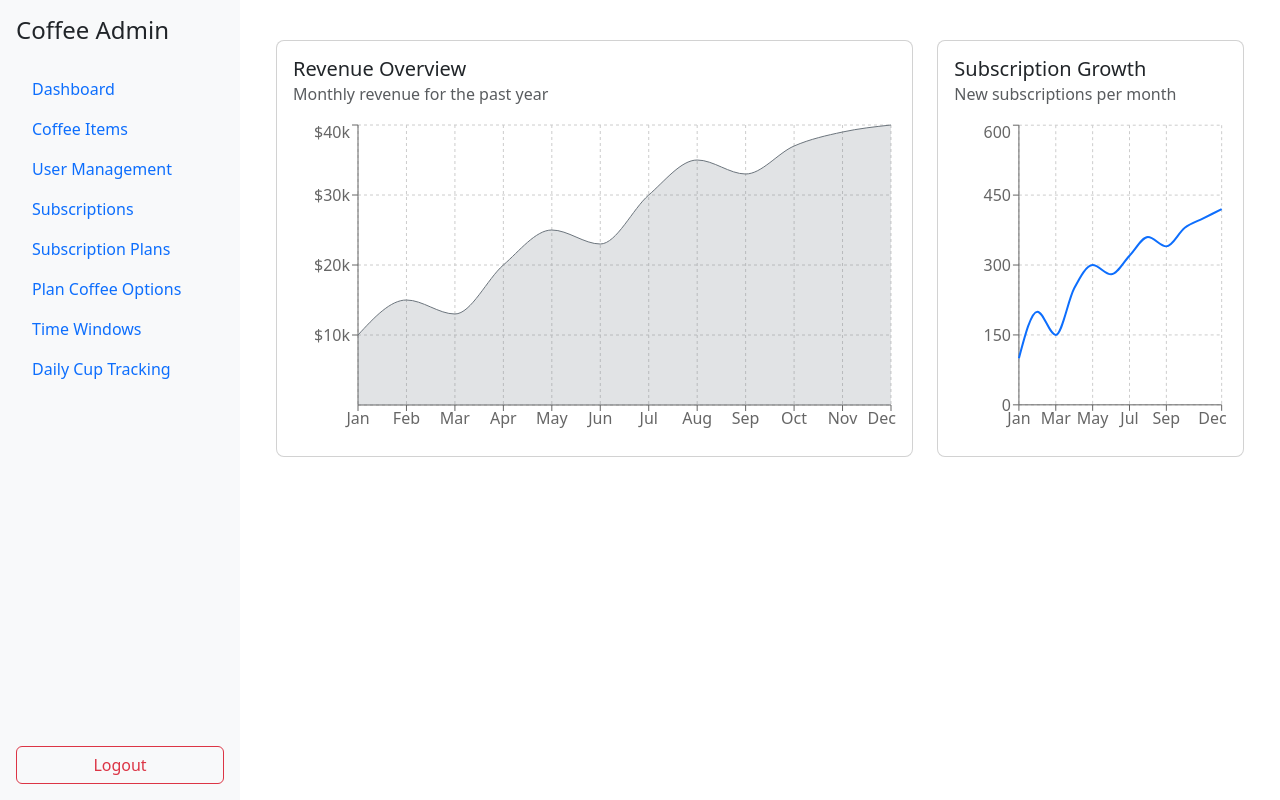
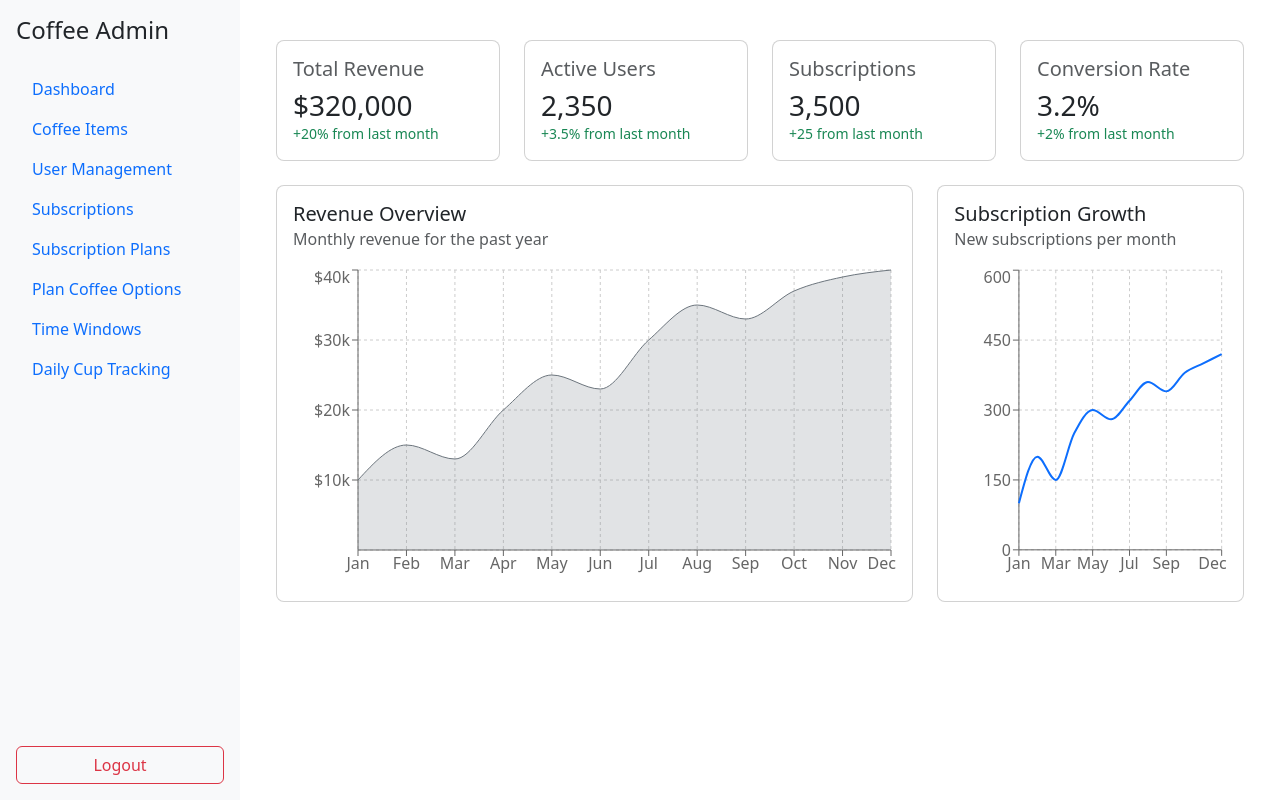
Before and after one commit to nhutai0403/coffee-subscription-web, a React (Vite) app: page /dashboard in a window 1280 px wide. Built offline with nearby package versions, Linux system fonts and the light colour scheme; no server answers; sample sign-in values are in the browser's storage.

Commit message:
feat: add dashboard summary statistics

```diff
--- a/src/pages/Dashboard.jsx
+++ b/src/pages/Dashboard.jsx
@@ -42,8 +42,50 @@ const subscriptionData = [
 ]
 
 export default function Dashboard() {
+  const totalRevenue = revenueData.reduce((sum, r) => sum + r.revenue, 0)
+  const totalSubscriptions = subscriptionData.reduce(
+    (sum, s) => sum + s.subscribers,
+    0,
+  )
+
+  const stats = [
+    {
+      title: 'Total Revenue',
+      value: `$${totalRevenue.toLocaleString()}`,
+      change: '+20% from last month',
+    },
+    {
+      title: 'Active Users',
+      value: '2,350',
+      change: '+3.5% from last month',
+    },
+    {
+      title: 'Subscriptions',
+      value: totalSubscriptions.toLocaleString(),
+      change: '+25 from last month',
+    },
+    {
+      title: 'Conversion Rate',
+      value: '3.2%',
+      change: '+2% from last month',
+    },
+  ]
+
   return (
     <Container fluid className="py-3">
+      <Row className="g-4 mb-4">
+        {stats.map(({ title, value, change }) => (
+          <Col sm={6} lg={3} key={title}>
+            <Card className="h-100 bg-white rounded-3">
+              <Card.Body>
+                <Card.Title className="text-muted">{title}</Card.Title>
+                <h3 className="mb-0">{value}</h3>
+                <div className="small text-success">{change}</div>
+              </Card.Body>
+            </Card>
+          </Col>
+        ))}
+      </Row>
       <Row className="g-4">
         <Col md={8}>
           <Card className="h-100 bg-white rounded-3">
```
